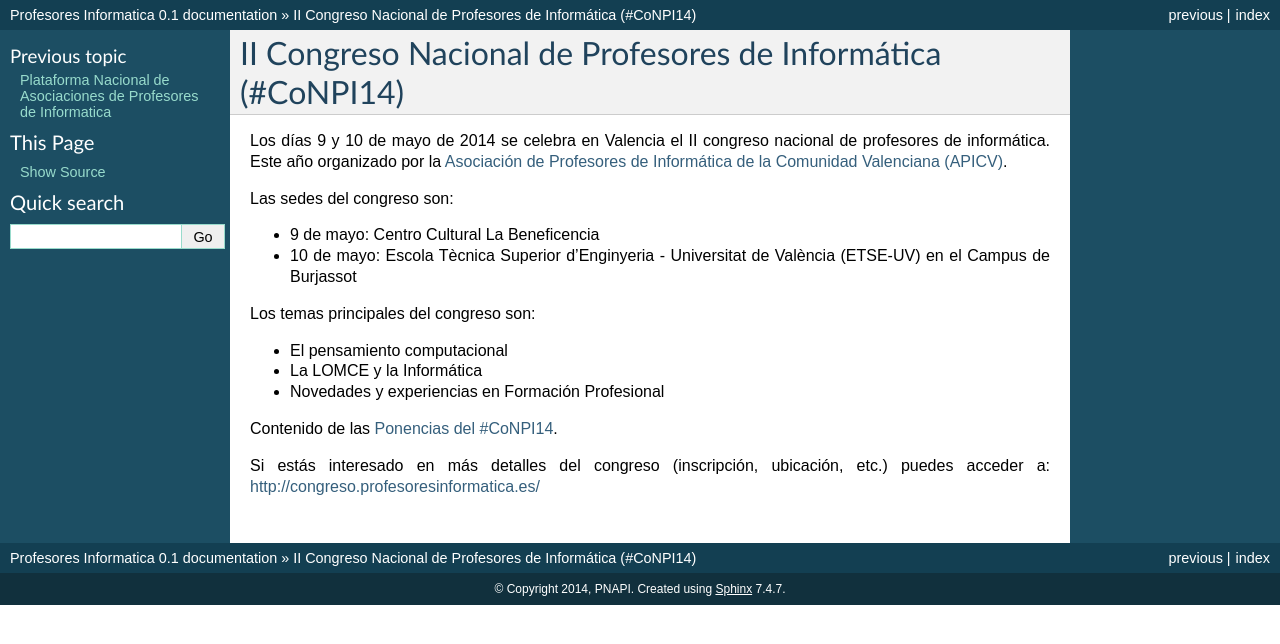
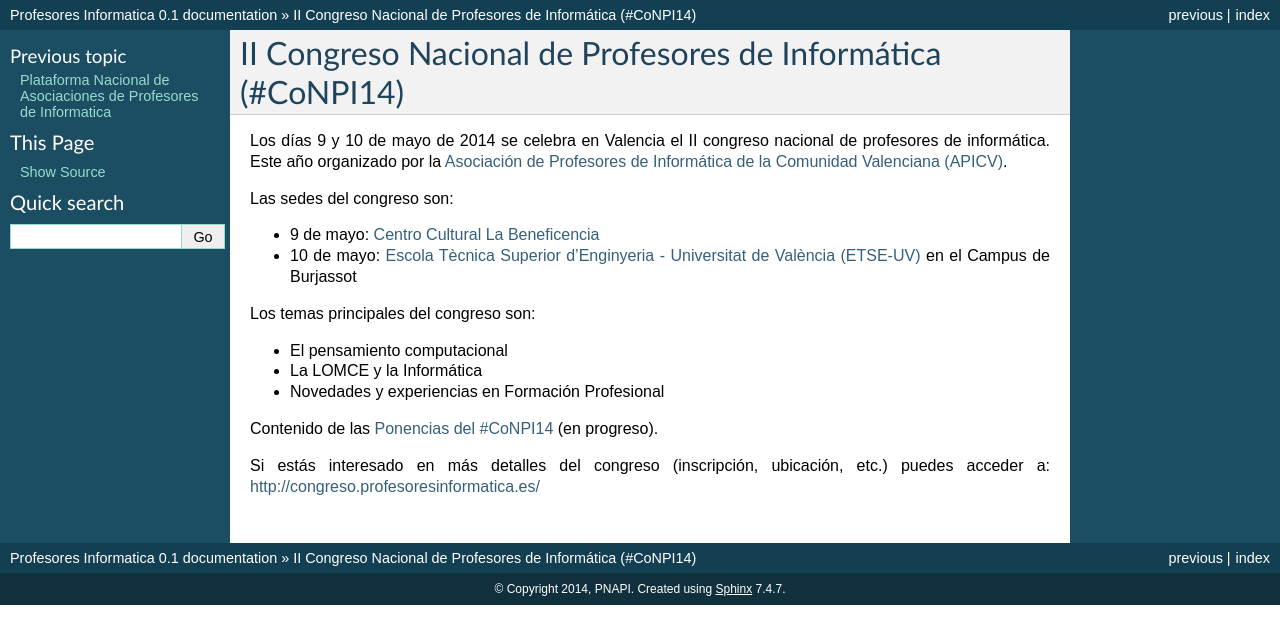
Before and after one commit to pnapi/web-pnapi-archivo, a Sphinx documentation site: the page built from source/congreso/2014/index.rst, in a window 1280 px wide. Shown: the top 644 px of the page. Built offline with Sphinx 7.4.7, drawn with Linux system fonts in a browser that asks for light colours; part of the change alters nothing that is shown.

Commit message:
Actualizo congreso/2014/index.rst

```diff
--- a/source/congreso/2014/index.rst
+++ b/source/congreso/2014/index.rst
@@ -7,8 +7,8 @@ Los días 9 y 10 de mayo de 2014 se celebra en Valencia el II congreso nacional
 
 Las sedes del congreso son:
 
-* 9 de mayo: Centro Cultural La Beneficencia
-* 10 de mayo: Escola Tècnica Superior d'Enginyeria - Universitat de València (ETSE-UV) en el Campus de Burjassot
+* 9 de mayo: `Centro Cultural La Beneficencia <http://www.valencia.es/ayuntamiento/infociudad_accesible.nsf/vDocumentosWebListado/8CBD998D7BDFE96BC12572C20023FDA1?OpenDocument&bdOrigen=ayuntamiento>`_
+* 10 de mayo: `Escola Tècnica Superior d'Enginyeria - Universitat de València (ETSE-UV) <http://www.uv.es/etse/>`_ en el Campus de Burjassot
 
 Los temas principales del congreso son:
 
@@ -16,6 +16,6 @@ Los temas principales del congreso son:
 * La LOMCE y la Informática
 * Novedades y experiencias en Formación Profesional
 
-Contenido de las :doc:`ponencias`.
+Contenido de las :doc:`ponencias` (en progreso).
 
 Si estás interesado en más detalles del congreso (inscripción, ubicación, etc.) puedes acceder a: http://congreso.profesoresinformatica.es/
```
